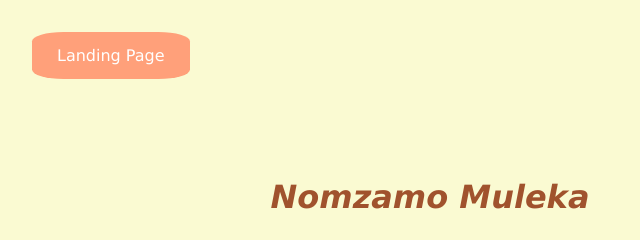
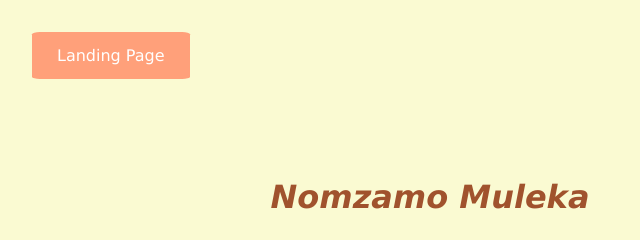
Before and after one commit to Zamoku/Responsive-Website, a plain HTML site: page index.html in a window 1280 px wide. Shown: the top 240 px of the page, 0-640 px from the left. Drawn offline with Linux system fonts and the light colour scheme.

Commit message:
small changes for landing page

```diff
--- a/Stylepage.css
+++ b/Stylepage.css
@@ -163,7 +163,7 @@ a:link, a:visited {
     text-align: center;
     text-decoration: none;
     display: inline-block;
-    border-radius: 20%;
+    border-radius: 5%;
   }
   a:hover, a:active {
     background-color:lightcoral;
--- a/index.html
+++ b/index.html
@@ -15,9 +15,9 @@
 
 
 <body>
-    <a href="https://zamoku.github.io/Responsive_LandingPage/index.html">Landing Page</a>
+
     <div class="container">
-
+        <a href="https://zamoku.github.io/Responsive_LandingPage/index.html">Landing Page</a>
         <div class="intro">
             <h1 class="heading"><i>Nomzamo Muleka</i></h1>
             <img src="mypicture.jpg" alt="my picture">
```
